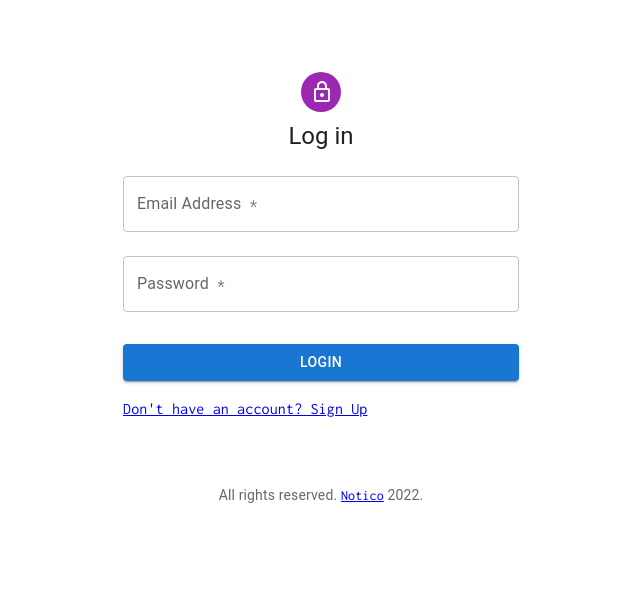
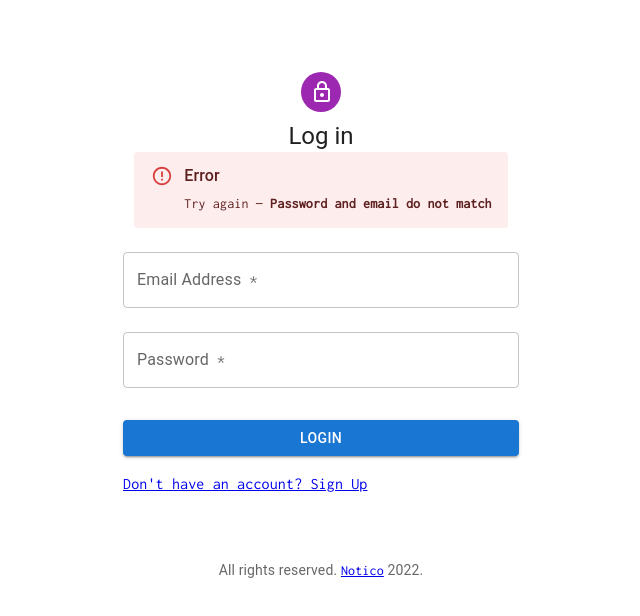
Before and after one commit to piyushsh25/notico, a React (Create React App) app: page /login in a window 1280 px wide. Both pictures are taken after a click on the button "LOGIN". Shown: the top 616 px of the page, without its empty margins (319-959 px from the left). Built offline with nearby package versions, Linux system fonts and the light colour scheme; no server answers; what miragejs would draw is missing.

Commit message:
error handlding for error login/signup

```diff
--- a/src/components/Login/LoginForm.jsx
+++ b/src/components/Login/LoginForm.jsx
@@ -12,7 +12,8 @@ import Container from '@mui/material/Container';
 import { createTheme, ThemeProvider } from '@mui/material/styles';
 import { useDispatch, useSelector } from 'react-redux';
 import { loginActions, loginButtonHandler } from '../../Hooks/slices/loginSlice';
-
+import Alert from '@mui/material/Alert';
+import AlertTitle from '@mui/material/AlertTitle';
 function Copyright(props) {
     return (
         <Typography variant="body2" color="text.secondary" align="center" {...props}>
@@ -33,10 +34,17 @@ export default function LoginForm() {
     const dispatch = useDispatch()
     const location = useLocation()
     const navigate = useNavigate()
+    const [errorLogin, setErrorLogin] = React.useState()
     const pathname = location?.state?.from?.pathname || "/"
     React.useEffect(() => {
         state === "fulfilled" && navigate(pathname)
-    },[state,dispatch])
+        state === "idle" && setErrorLogin(false)
+        state === "rejected" && setErrorLogin(true)
+        state === "rejected" && setTimeout(() => {
+            setErrorLogin(false)
+        }, 5000)
+
+    }, [state, dispatch])
     return (
         <ThemeProvider theme={theme}>
             <Container component="main" maxWidth="xs">
@@ -55,6 +63,10 @@ export default function LoginForm() {
                     <Typography component="h1" variant="h5">
                         Log in
                     </Typography>
+                    {errorLogin && <Alert severity="error">
+                        <AlertTitle>Error</AlertTitle>
+                        Try again — <strong>Password and email do not match</strong>
+                    </Alert>}
                     <Box component="form" noValidate sx={{ mt: 1 }}>
                         <TextField
                             margin="normal"
@@ -86,7 +98,7 @@ export default function LoginForm() {
                         </Button>
                         <Grid container>
                             <Grid item>
-                                <Link to="/signup" variant="body2" state={{pathname}}>
+                                <Link to="/signup" variant="body2" state={{ pathname }}>
                                     {"Don't have an account? Sign Up"}
                                 </Link>
                             </Grid>
--- a/src/components/SignUp/SignupForm.jsx
+++ b/src/components/SignUp/SignupForm.jsx
@@ -3,7 +3,7 @@ import Avatar from '@mui/material/Avatar';
 import Button from '@mui/material/Button';
 import CssBaseline from '@mui/material/CssBaseline';
 import TextField from '@mui/material/TextField';
-import { Link,useLocation,useNavigate } from "react-router-dom"
+import { Link, useLocation, useNavigate } from "react-router-dom"
 import Grid from '@mui/material/Grid';
 import Box from '@mui/material/Box';
 import LockOutlinedIcon from '@mui/icons-material/LockOutlined';
@@ -12,6 +12,8 @@ import Container from '@mui/material/Container';
 import { createTheme, ThemeProvider } from '@mui/material/styles';
 import { useDispatch, useSelector } from "react-redux"
 import { signUpActions, signupButtonHandler } from '../../Hooks/slices/signupSlice';
+import Alert from '@mui/material/Alert';
+import AlertTitle from '@mui/material/AlertTitle';
 // signupButtonHandler
 
 function Copyright(props) {
@@ -30,17 +32,25 @@ function Copyright(props) {
 const theme = createTheme();
 
 export default function SignupForm() {
+  const [errorSignup, setErrorSignup] = React.useState(false)
   const dispatch = useDispatch()
   const { firstName,
     lastName,
     username,
-    password,state } = useSelector((store) => store.signUpReducers)
-    const location=useLocation()
-    const navigate=useNavigate()
-    const pathname=location.state.pathname
-    React.useEffect(()=>{
-      state==="fulfilled" && navigate(pathname)
-    },[dispatch,state])
+    password, state } = useSelector((store) => store.signUpReducers)
+  const location = useLocation()
+  const navigate = useNavigate()
+  const pathname = location?.state?.pathname || "/"
+  React.useEffect(() => {
+    state === "fulfilled" && navigate(pathname)
+    state === "idle" && setErrorSignup(false)
+    state === "rejected" && setErrorSignup(true)
+    state === "rejected" && setTimeout(() => {
+      setErrorSignup(false)
+    }, 5000)
+
+  }, [dispatch, state])
+
   return (
     <ThemeProvider theme={theme}>
       <Container component="main" maxWidth="xs">
@@ -59,6 +69,10 @@ export default function SignupForm() {
           <Typography component="h1" variant="h5">
             Sign up
           </Typography>
+          {errorSignup && <Alert severity="error">
+            <AlertTitle>Error</AlertTitle>
+            Try again — <strong>The input couldn't be processed.</strong>
+          </Alert>}
           <Box component="form" noValidate sx={{ mt: 3 }}>
             <Grid container spacing={2}>
               <Grid item xs={12} sm={6}>
@@ -117,7 +131,7 @@ export default function SignupForm() {
               sx={{ mt: 3, mb: 2 }}
               onClick={() => dispatch(signupButtonHandler(({ firstName, lastName, username, password })))}
             >
-              Sign Up
+              Login
             </Button>
             <Grid container justifyContent="flex-end">
               <Link to="/login" variant="body2">
@@ -127,6 +141,7 @@ export default function SignupForm() {
             </Grid>
           </Box>
         </Box>
+
         <Copyright sx={{ mt: 5 }} />
       </Container>
     </ThemeProvider>
```
